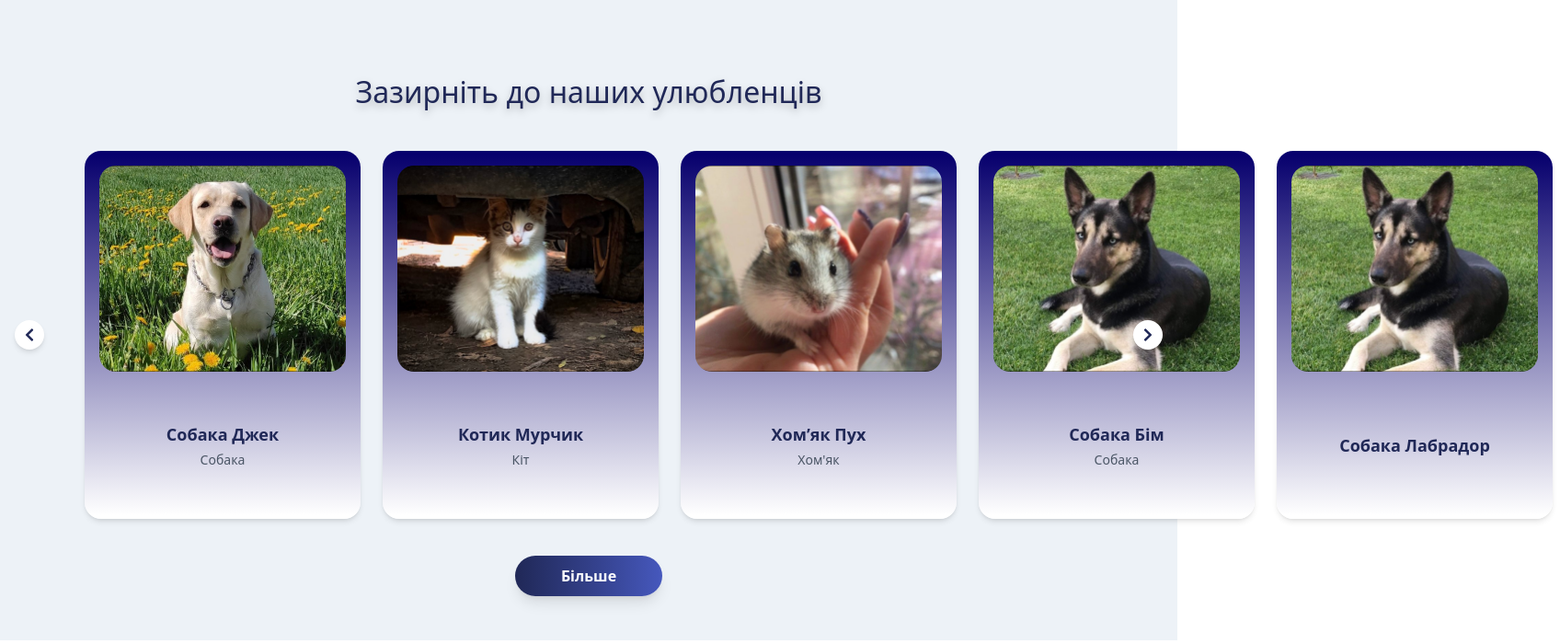
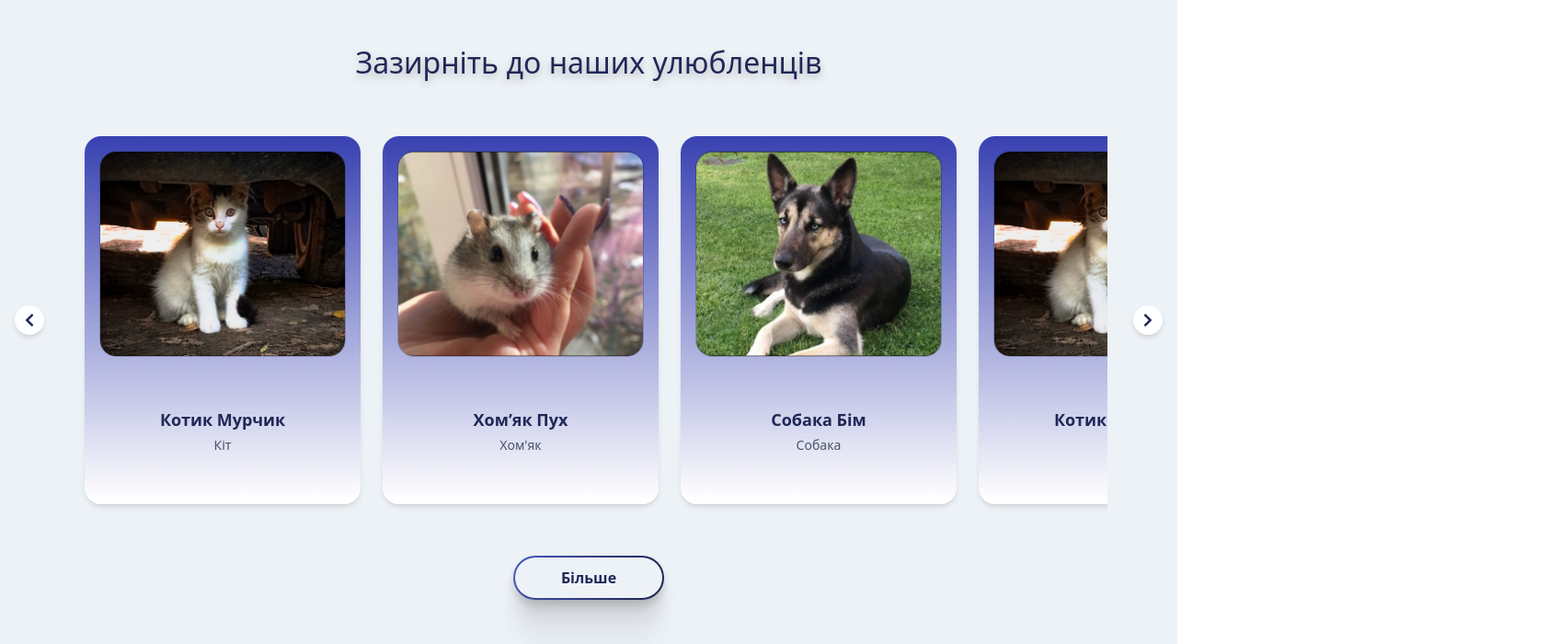
Before and after one commit to Miar0/Django-React-3DN, a React (Vite) app in the folder frontend/: page / in a window 1280 px wide. Shown: the part 852-1552 px from the top of the page at 92% size, 1696 px wide, since content can reach past the window. Built offline with nearby package versions, Linux system fonts and the light colour scheme.

Commit message:
feat: update carousel and update styles

```diff
--- a/frontend/src/components/Header.jsx
+++ b/frontend/src/components/Header.jsx
@@ -10,7 +10,7 @@ const Header = ({ onLoginOpen, onRegisterOpen }) => {
 
     return (
 
-        <header className="sticky top-0 z-50 w-full bg-header-bg dark:bg-header-dark/72 shadow-md rounded-b-xl bg-[#EDF2F7]
+        <header className=" top-0 z-50 w-full bg-header-bg dark:bg-header-dark/72 shadow-md rounded-b-xl bg-[#EDF2F7]
          shadow-[7px_35px_79px_rgba(0,0,0,0.2),27px_142px_144px_rgba(0,0,0,0.17),60px_319px_195px_rgba(0,0,0,0.1),107px_567px_231px_rgba(0,0,0,0.03),167px_385px_250px_rgba(0,0,0,0.01)]
         ">
             <div className="max-w-[1440px] mx-auto h-[88px] flex items-center justify-between px-0">
--- a/frontend/src/components/carousel/Carousel.jsx
+++ b/frontend/src/components/carousel/Carousel.jsx
@@ -27,7 +27,7 @@ const Carousel = () => {
     useEffect(() => {
         const interval = setInterval(() => {
             setIndex((prev) => (prev + 1) % pets.length);
-        }, 3000);
+        }, 3500);
         return () => clearInterval(interval);
     }, []);
 
@@ -41,13 +41,13 @@ const Carousel = () => {
 
     return (
         <section className="bg-[#EDF2F7] dark:bg-dark-fond py-12">
-            <div className="max-w-[1440px] mx-auto px-19 mt-20 ">
+            <div className="max-w-[1440px] mx-auto px-19 mt-12 ">
                 <h2 className="text-[32px] text-[#202857] font-medium text-center mb-10 drop-shadow-[0_4px_4px_rgba(0,0,0,0.23)]
                 dark:text-white">
                     Зазирніть до наших улюбленців
                 </h2>
 
-                <div className="relative">
+                <div className="relative justify-center">
                     {/* Стрілка вліво */}
                     <button
                         onClick={handlePrev}
@@ -60,24 +60,23 @@ const Carousel = () => {
                     {/* Вікно-контейнер */}
                     <div
                         ref={containerRef}
-                        className="relative w-full "
+                        className="relative w-full overflow-hidden"
                     >
                         {/* Лінійка з картками */}
                         <div
-                            className="flex pl-4 pr-4"
+                            className="flex pl-4 pr-4 will-change-transform py-4"
                             style={{
                                 gap: `${GAP}px`,
                                 width: `${pets.length * (CARD_WIDTH + GAP)}px`,
-                                overflow: 'visible',
                             }}
                         >
                             {pets.map((pet, idx) => (
                                 <div
                                     key={pet.id}
-                                    className="flex-shrink-0 transition-transform duration-300"
-                                    style={{ width: `${CARD_WIDTH}px` }}
+                                    className="flex-shrink-0"
+                                    style={{width: `${CARD_WIDTH}px`}}
                                 >
-                                    <PetCard pet={pet} />
+                                    <PetCard pet={pet}/>
                                 </div>
                             ))}
                         </div>
@@ -93,12 +92,14 @@ const Carousel = () => {
                     </button>
                 </div>
 
-                {/* Кнопка "Більше" */}
-                <div className="flex justify-center items-center mt-10">
-                    <button className="flex justify-center items-center px-10 py-3 h-11 w-40 text-white text-base font-semibold rounded-full
-                     bg-gradient-to-r from-[#202857] to-[#4658BD] shadow-lg cursor-pointer">
-                        Більше
-                    </button>
+                <div className="flex justify-center items-center mt-10 ">
+                    <div
+                        className="relative  rounded-full p-[2px] bg-gradient-to-r from-[#4658BD] to-[#202857] custom-shadow">
+                        <button
+                            className="flex justify-center items-center w-40 h-11 px-10 py-3 cursor-pointer bg-[#EDF2F7] dark:bg-dark-fond text-base font-semibold rounded-full text-[#202857] dark:text-white shadow-lg">
+                            Більше
+                        </button>
+                    </div>
                 </div>
             </div>
         </section>
--- a/frontend/src/components/carousel/PetCard.jsx
+++ b/frontend/src/components/carousel/PetCard.jsx
@@ -5,9 +5,11 @@ const PetCard = ({ pet }) => {
     return (
         <div className="relative w-75 h-100 px-4 pt-4
             rounded-[18px] shadow-md flex flex-col items-center justify-start
-            transition-transform duration-300 hover:scale-105 z-10 hover:z-30 "
+            transition-transform duration-300 hover:scale-105 z-10 hover:z-30
+            dark:bg-[linear-gradient(to_bottom,_#FFFFFF,_rgba(156,185,248,0.12))]
+            "
              style={{
-                    background: 'linear-gradient(to bottom, #07006D 1%, #FFFFFF 99%',
+                    background: 'linear-gradient(to bottom, #3A43B1 1%, #FFFFFF 99%',
                 //      boxShadow: `
                 //     6px 8px 22px rgba(0, 0, 0, 0.10),
                 //     23px 33px 40px rgba(0, 0, 0, 0.09),
@@ -21,7 +23,9 @@ const PetCard = ({ pet }) => {
             <img
                 src={pet?.image || catImage}
                 alt={pet?.name || 'Котик'}
-                className="w-68 h-56 object-cover rounded-[18px]"
+                className="w-68 h-56 object-cover rounded-[18px]
+                border-1 border-[rgba(0,0,0,0.19)]
+                 dark:border-[rgba(0,0,0,0.19)]"
             />
             <div
                 className="p-4 text-center flex flex-col items-center justify-center flex-1 ">
--- a/frontend/src/data/pets.js
+++ b/frontend/src/data/pets.js
@@ -32,9 +32,28 @@ const pets = [
         type: "Собака",
         image: dogLabrador,
     },
+
     {
         id: 5,
+        name: "Котик Мурчик",
+        type: "Кіт",
+        image: catM,
+    },
+    {
+        id: 6,
         name: "Собака Лабрадор",
+        image: dogLabrador,
+    },
+    {
+        id: 7,
+        name: "Хом’як Пух",
+        type: "Хом'як",
+        image: hamsterM,
+    },
+    {
+        id: 8,
+        name: "Собака Бім",
+        type: "Собака",
         image: dogLabrador,
     },
 ];
--- a/frontend/src/index.css
+++ b/frontend/src/index.css
@@ -30,6 +30,15 @@
         -webkit-text-fill-color: transparent;
     }
 
+    .custom-shadow {
+        box-shadow:
+                0px 5px 10px rgba(0, 0, 0, 0.10),
+                0px 19px 19px rgba(0, 0, 0, 0.09),
+                0px 43px 26px rgba(0, 0, 0, 0.05),
+                0px 76px 30px rgba(0, 0, 0, 0.01),
+                0px 118px 33px rgba(0, 0, 0, 0.00);
+    }
+
     /*.dark-gradient {*/
     /*    background: linear-gradient(135deg, #8BBD8E 0%, #FFFFFF 50%, #999999 100%);*/
     /*    -webkit-background-clip: text;*/
```
